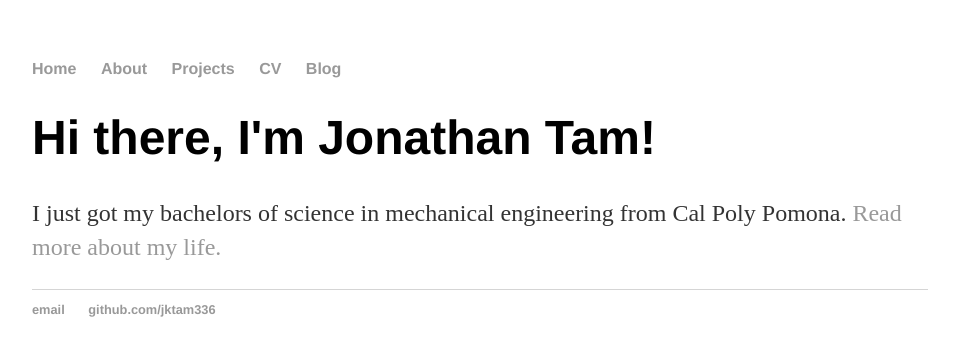
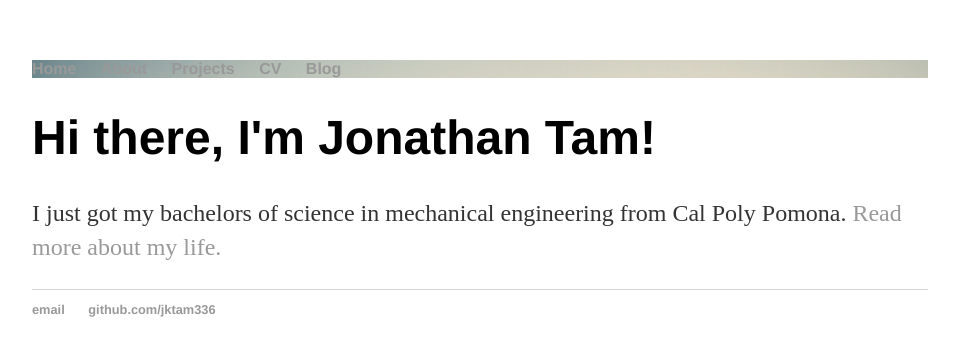
Before and after one commit to jktam336/jktam336.github.io, a Jekyll site: the page built from index.html, in a window 1280 px wide. Shown: the top 356 px of the page, without its empty margins (160-1119 px from the left). Built offline with Jekyll 4.4.1, drawn with Linux system fonts in a browser that asks for light colours.

Commit message:
Added background img to nav bar

```diff
--- a/css/main.css
+++ b/css/main.css
@@ -2,6 +2,7 @@ body {margin: 60px auto; width: 70%;}
 
 nav ul, footer ul {font-family:'Helvetica', 'Arial', 'Sans-Serif'; padding: 0px; list-style: none; font-weight: bold;}
 nav ul li, footer ul li {display: inline; margin-right: 20px;}
+nav {background-image: url(/css/bokeh-night_1920x1080.jpg); background-size: cover;}
 
 a {text-decoration: none; color: #999;}
 a:hover {text-decoration: underline;}
```
